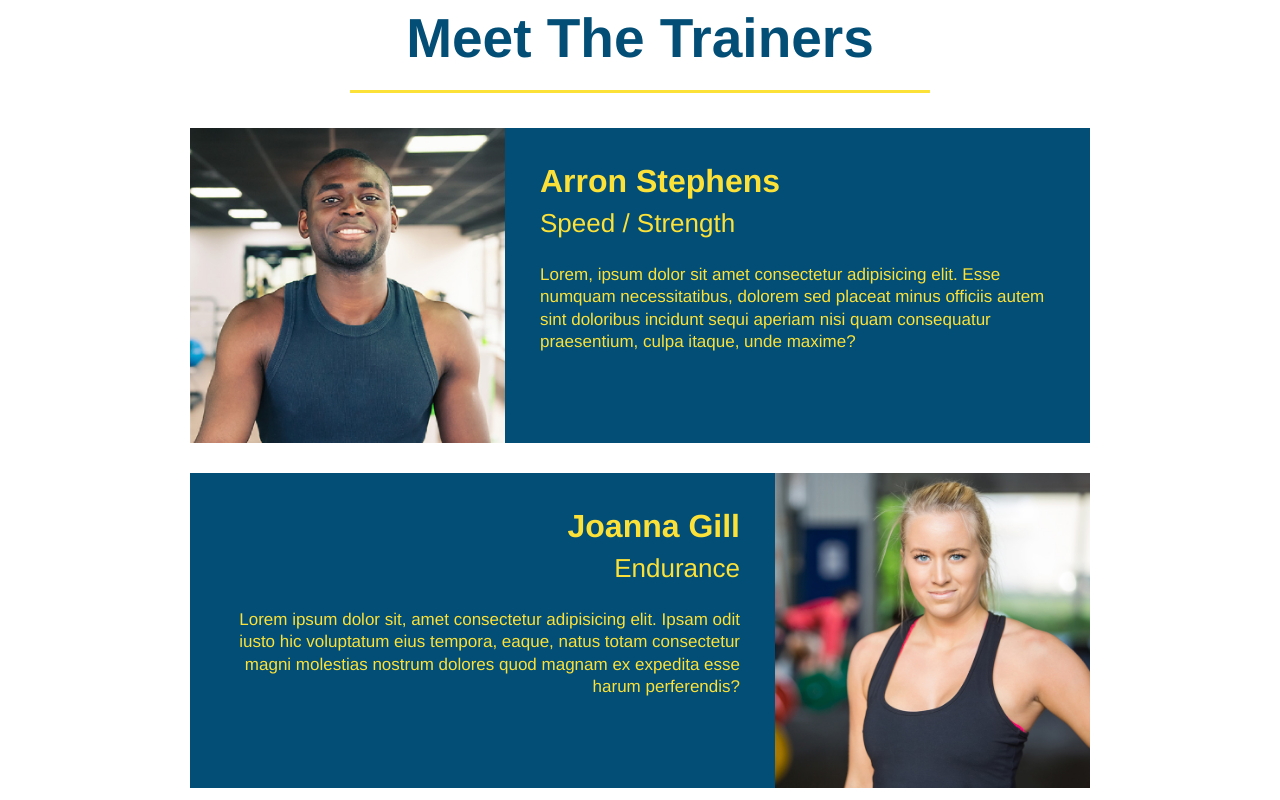
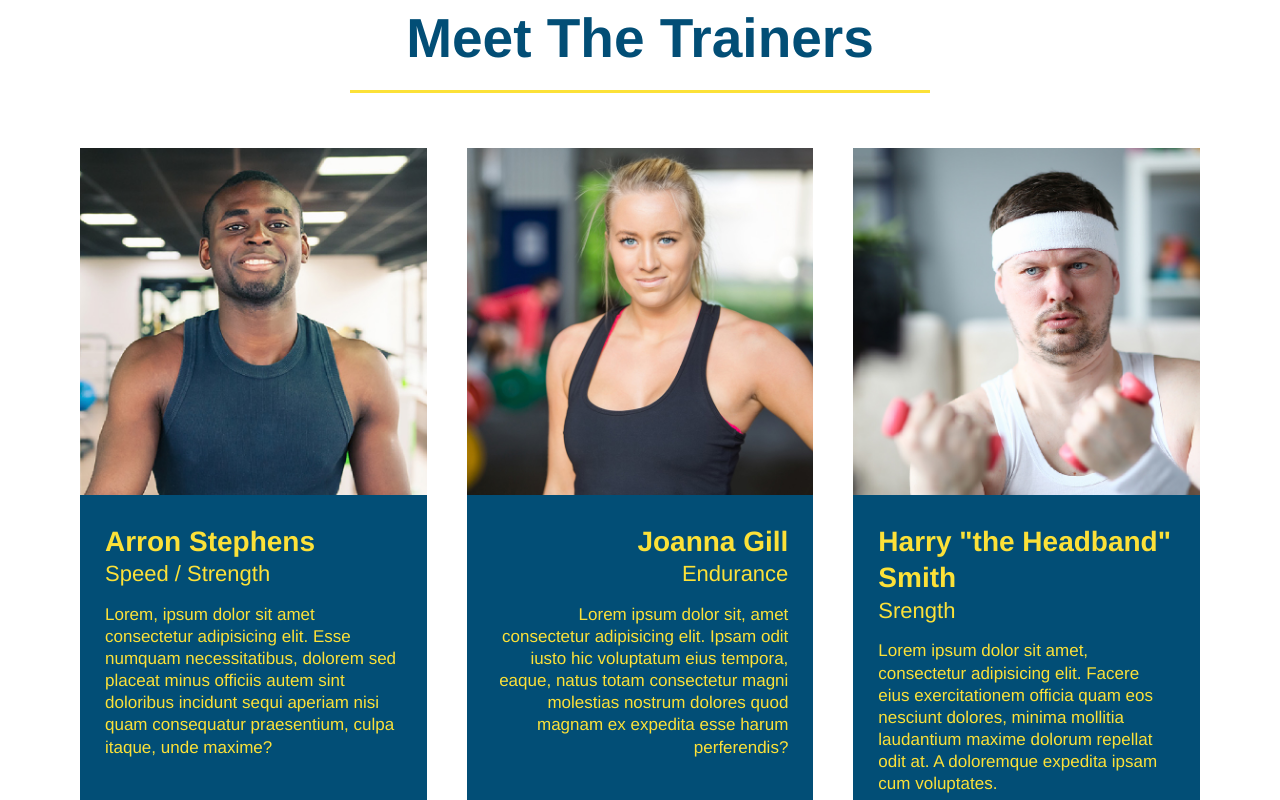
Before and after one commit to BradleyEDay/run-buddy, a plain HTML site: page index.html in a window 1280 px wide. Shown: the part 2440-3240 px from the top of the page. Drawn offline with Linux system fonts and the light colour scheme.

Commit message:
add flexbox to the trainers

```diff
--- a/assets/css/style.css
+++ b/assets/css/style.css
@@ -238,43 +238,41 @@
 }
 
 .trainers {
-
-
+    width: 100%;
+    margin: 0 auto;
+    display: flex;
+    flex-wrap: wrap;
+    justify-content: space-around;
 }
 
 .trainer {
-    width: 900px;
-    margin: 0 auto 30px auto;
+    margin: 20px;
     background: #024e76;
     color: #fce138;
-    overflow: auto;
+    flex: 1;
 }
 
 .trainer img {
-    width: 35%;
-    float: left;
+    width:100%;
 }
 
 .trainer-bio {
-    padding: 35px;
-    float: left;
-    width: 65%;
+    padding: 25px;
+    line-height: 1.3;
 }
 
 .trainer-bio h3 {
-    font-size: 32px;
-    margin-bottom: 8px;
+    font-size: 28px;
 }
 
 .trainer-bio h4 {
     font-weight: lighter;
-    font-size: 26px;
-    margin-bottom: 25px;
+    font-size: 22px;
+    margin-bottom: 15px;
 }
 
 .trainer-bio p {
     font-size: 17px;
-    line-height: 1.3;
 }
 
 .contact {
--- a/index.html
+++ b/index.html
@@ -142,11 +142,11 @@
     </section>
 
     <!-- "meet the trainers" section -->
-    <section id="your-trainers" class="trainers">
+    <section id="your-trainers">
         <div class="flex-row">
             <h2 class="section-title primary-border">Meet The Trainers</h2>
         </div>
-
+    <div class="trainers">
         <article class="trainer">
             <img src="./assets/images/trainer-1.jpg" alt="Arron Stephens in his wourkout clothes, ready to pump iron" />
             <div class="trainer-bio text-left">
@@ -158,6 +158,7 @@
             </div>
         </article>
         <article class="trainer">
+            <img src="./assets/images/trainer-2.jpg" alt="Joanna Gill cooling off after a workout" />
             <div class="trainer-bio text-right">
                 <h3>Joanna Gill</h3>
                 <h4>Endurance</h4>
@@ -165,7 +166,6 @@
                     Lorem ipsum dolor sit, amet consectetur adipisicing elit. Ipsam odit iusto hic voluptatum eius tempora, eaque, natus totam consectetur magni molestias nostrum dolores quod magnam ex expedita esse harum perferendis?
                 </p>
             </div>
-            <img src="./assets/images/trainer-2.jpg" alt="Joanna Gill cooling off after a workout" />
         </article>
         <article class="trainer">
             <img src="./assets/images/trainer-3.jpg" alt="Harry Smith wearing a headband and lifting comically small pink weights" />
@@ -177,6 +177,7 @@
                 </p>
             </div>
         </article>
+    </div>
     </section>
 
     <!-- "reach out" section -->
```
